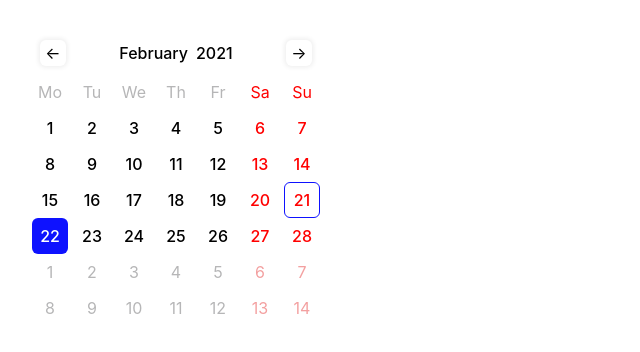
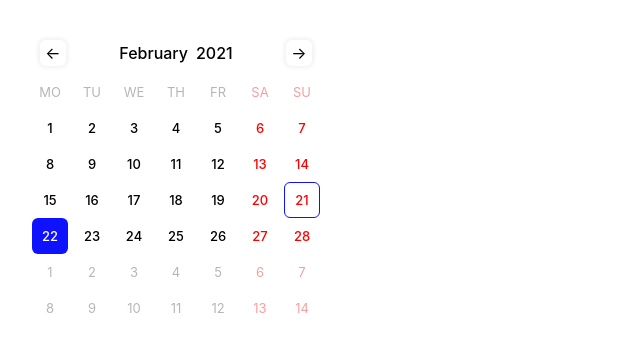
Before and after one commit to tusharf5/react-calendar, a React (Create React App) app: page / in a window 1280 px wide. Shown: the top 352 px of the page, without its empty margins (0-640 px from the left). Built offline with nearby package versions, Linux system fonts and the light colour scheme.

Commit message:
fix: stylings for today's date

```diff
--- a/src/index.css
+++ b/src/index.css
@@ -104,10 +104,12 @@ main {
   width: 36px;
   height: 36px;
   color: #b6b6b7;
+  font-size: 13px;
+  text-transform: uppercase;
 }
 
 .weekdays-header-day.weekend {
-  color: red;
+  color: #f3a0a0;
 }
 
 .weekdays-header-day + .weekdays-header-day {
@@ -129,6 +131,8 @@ main {
   align-items: center;
   justify-content: center;
   color: #b6b6b7;
+  font-size: 13px;
+  cursor: pointer;
 }
 
 .month-dates-cell + .month-dates-cell {
@@ -155,7 +159,6 @@ main {
 .month-dates-cell.today {
   border: 1px solid #0e12ff;
   border-radius: 6px;
-  color: #fff;
   font-weight: 500;
 }
 
```
